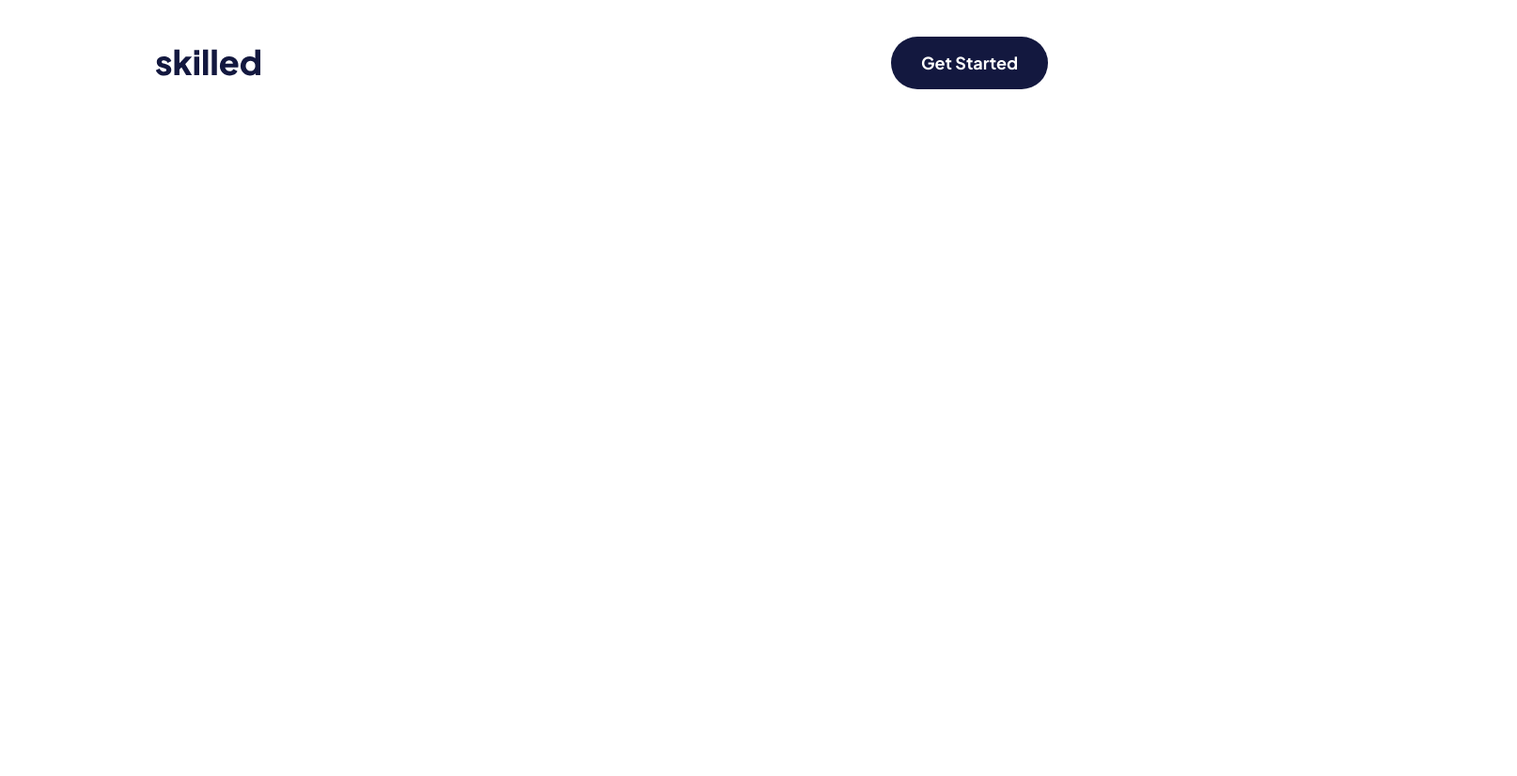
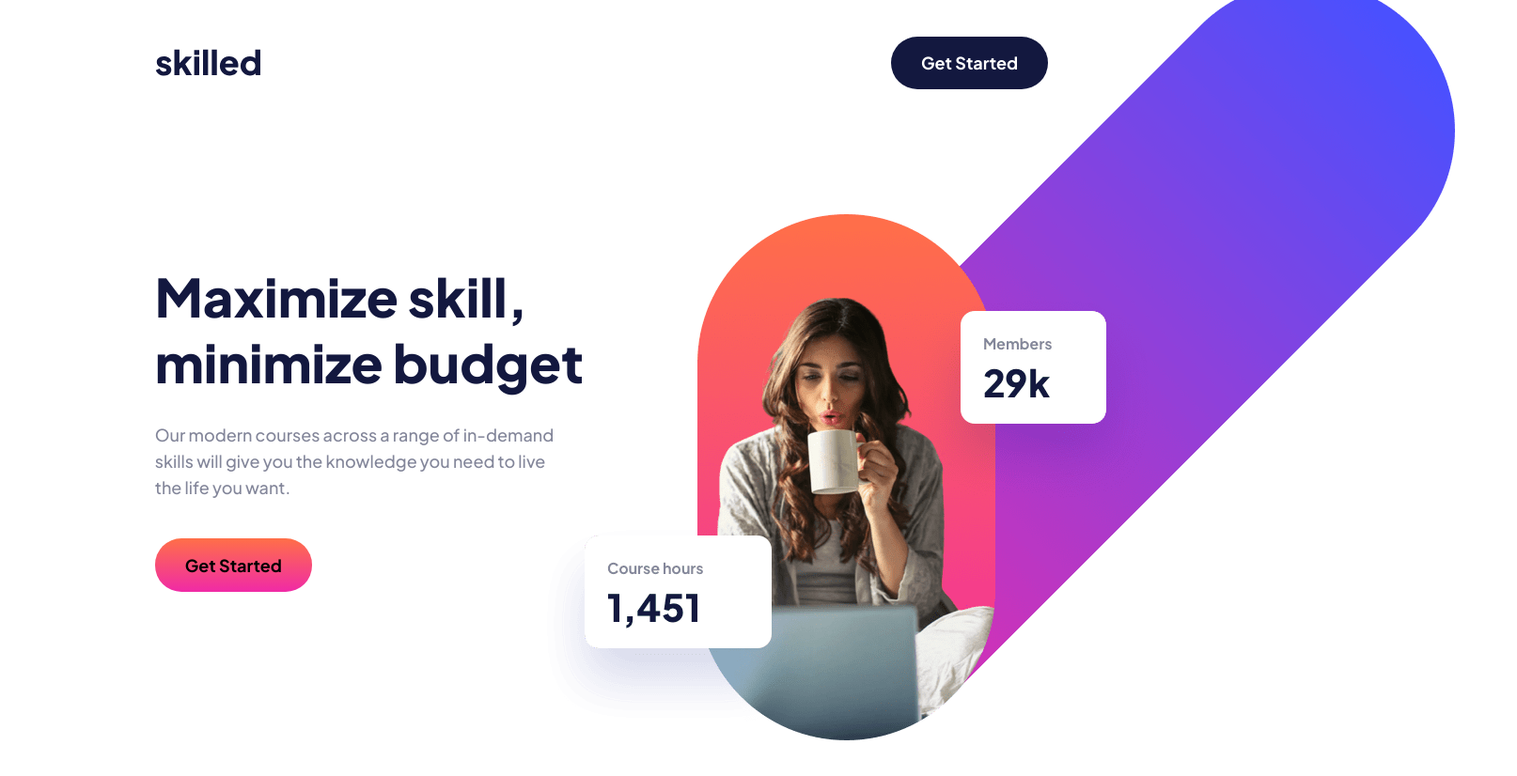
Before and after one commit to Sashankr/skilled-elearning-landing, a plain HTML site: page index.html in a window 1280 px wide. Shown: the whole page at 94% size, 1614 px wide, since content can reach past the window. Before the commit the page ends 800 px from the top, so only its background shows below. Drawn offline with Linux system fonts and the light colour scheme.

Commit message:
banner section desktop

```diff
--- a/index.html
+++ b/index.html
@@ -13,6 +13,7 @@
 
     <link rel="stylesheet" href="./stylesheets/index.css" />
     <link rel="stylesheet" href="./stylesheets/navbar.css" />
+    <link rel="stylesheet" href="./stylesheets/banner.css" />
     <title>Frontend Mentor | Skilled e-learning landing page</title>
   </head>
   <body>
@@ -20,9 +21,43 @@
       <div class="container">
         <section class="navbar__container">
           <img src="./assets/logo-dark.svg" alt="skilled co dark logo" />
-          <button class="button-normal">Get Started</button>
+          <button class="button-base button-normal">Get Started</button>
         </section>
       </div>
     </nav>
+    <main>
+      <section class="banner">
+        <div class="container">
+          <div class="banner_container">
+            <section class="banner__content">
+              <h1 class="heading-xl banner__heading">
+                Maximize skill, minimize budget
+              </h1>
+              <p class="paragraph-m banner__description">
+                Our modern courses across a range of in-demand skills will give
+                you the knowledge you need to live the life you want.
+              </p>
+              <button class="button-base button-primary">Get Started</button>
+            </section>
+            <picture class="banner__content-image">
+              <source
+                media="(max-width: 625px)"
+                srcset="./assets/image-hero-mobile.png"
+              />
+
+              <source
+                media="(max-width: 1080px)"
+                srcset="./assets/image-hero-tablet.png"
+              />
+
+              <img
+                src="./assets/image-hero-desktop.png"
+                alt="number of courses hours and memebers"
+              />
+            </picture>
+          </div>
+        </div>
+      </section>
+    </main>
   </body>
 </html>
--- /dev/null
+++ b/stylesheets/banner.css
@@ -0,0 +1,25 @@
+.banner-content {
+  position: relative;
+}
+
+.banner__heading {
+  margin: 11.6rem 0 1.81rem;
+  max-width: 29.5rem;
+}
+
+.banner__description {
+  max-width: 27.5rem;
+  margin-bottom: 2.5rem;
+}
+
+.banner__content-image {
+  position: absolute;
+  right: -20.9rem;
+  top: -5.4rem;
+}
+
+@media (max-width: 1080px) {
+  .banner__content-image {
+    top: -3.11rem;
+  }
+}
--- a/stylesheets/index.css
+++ b/stylesheets/index.css
@@ -8,6 +8,7 @@
 
 body {
   font-family: "Plus Jakarta Sans", sans-serif;
+  overflow-x: hidden;
 }
 
 :root {
@@ -23,6 +24,7 @@ body {
     #ff6f48 0.04%,
     #f02aa6 100%
   );
+
   --color-secondary-gradient: linear-gradient(
     180deg,
     #4851ff 0%,
@@ -81,14 +83,12 @@ body {
   padding: 0 10.3rem;
 }
 
-.button-normal {
+.button-base {
   font-family: "Plus Jakarta Sans", sans-serif;
-  background: var(--color-button);
   font-size: 1.125rem;
   font-weight: 700;
   line-height: 1.75rem;
   text-align: center;
-  color: var(--color-light);
   padding: 0.88rem 2rem;
   border-radius: 1.75rem;
   border: unset;
@@ -97,6 +97,26 @@ body {
   transition: 0.4s ease;
 }
 
+.button-normal {
+  background: var(--color-button);
+  color: var(--color-light);
+}
+
 .button-normal:hover {
   background: var(--color-button-highlight);
 }
+
+.button-primary {
+  background: var(--color-primary-gradient);
+}
+
+.button-primary:hover {
+  opacity: 0.5;
+  color: var(--color-light);
+}
+
+@media (max-width: 1080px) {
+  .container {
+    padding: 0 2.44rem;
+  }
+}
```
Also changed, not shown: 1 other file.
